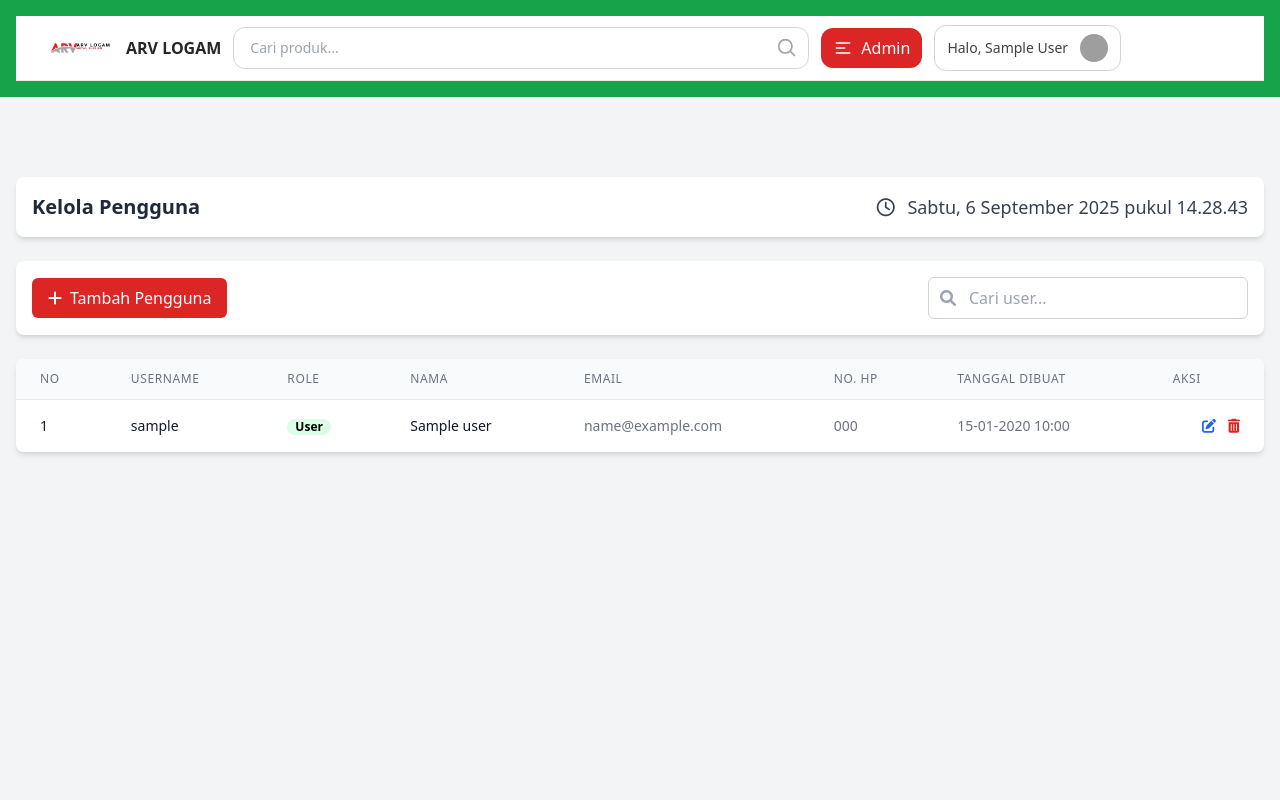
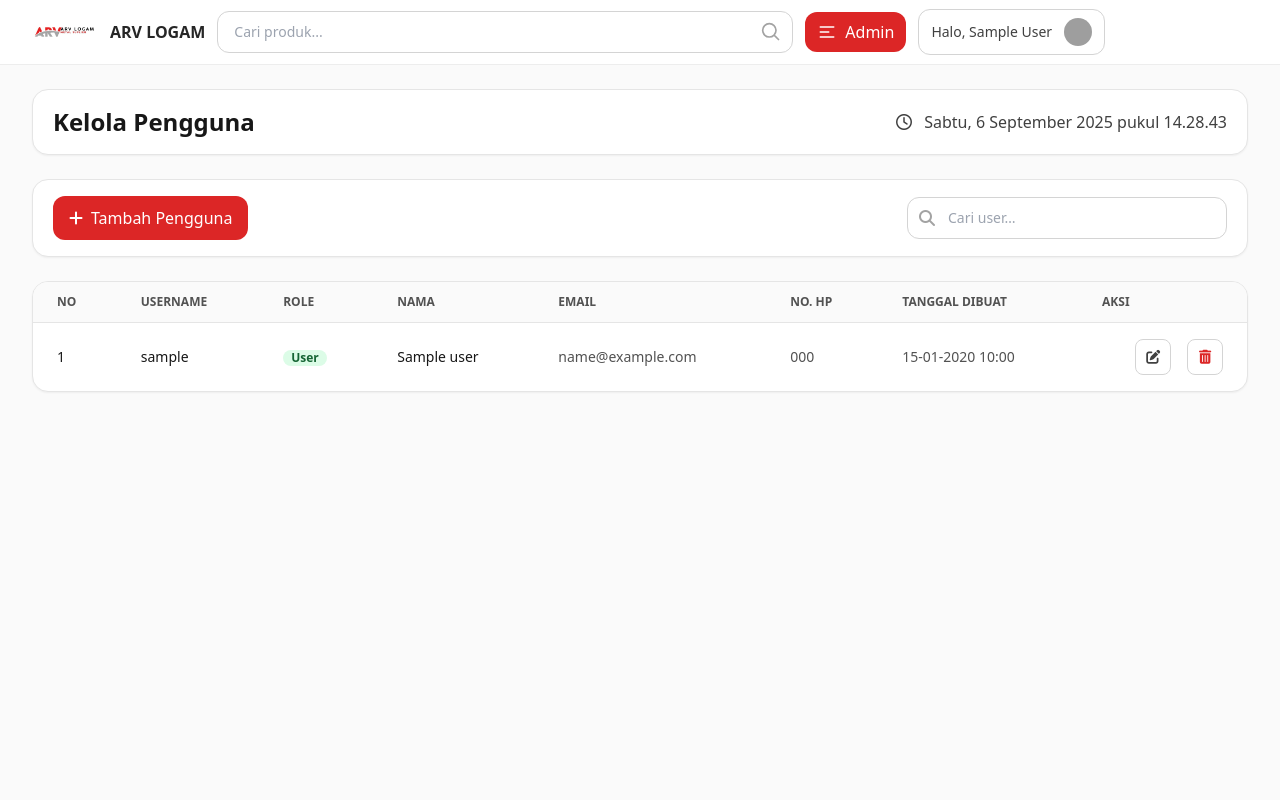
Before and after one commit to ARVLogam/my-flask-app, a Flask app: page /menuAdmin?roleMenu=kelolaUser in a window 1280 px wide. Run offline with Flask 3, Linux system fonts and the light colour scheme; the visitor is signed in with stand-in values (Sample User, id 1); a database or web service that is not in the repository returns one stand-in record (values such as "Sample title"); some libraries are stand-ins or nearby versions; grey boxes are pictures that could not be loaded.

Commit message:
Update kelolaUser.html

```diff
--- a/templates/kelolaUser.html
+++ b/templates/kelolaUser.html
@@ -1,94 +1,95 @@
+<!-- templates/kelolaUser.html -->
 <!DOCTYPE html>
-<html lang="en">
+<html lang="id">
 <head>
   <meta charset="UTF-8" />
-    <meta name="viewport" content="width=device-width, initial-scale=1.0" />
+  <meta name="viewport" content="width=device-width, initial-scale=1.0"/>
   <title>Kelola Pengguna</title>
   <script src="https://cdn.tailwindcss.com"></script>
-    <link href="https://cdnjs.cloudflare.com/ajax/libs/font-awesome/6.0.0-beta3/css/all.min.css" rel="stylesheet" />
+  <link href="https://cdnjs.cloudflare.com/ajax/libs/font-awesome/6.5.0/css/all.min.css" rel="stylesheet"/>
 </head>
-  <body class="bg-gray-100">
-    <nav class="bg-green-600 p-4 text-white">
+<body class="bg-neutral-50 min-h-screen">
+  {# NAVBAR UTAMA – tidak perlu dibungkus elemen lain #}
   {% include 'navbar.html' %}
-    </nav>
 
-    <div class="container mx-auto px-4 pt-16 md:pt-20">
-      <div class="bg-white rounded-lg shadow-md p-4 mb-6">
-        <div class="flex justify-between items-center">
-          <h2 class="text-xl font-bold text-gray-800">Kelola Pengguna</h2>
-          <div class="text-lg font-medium text-gray-700">
+  <main class="max-w-7xl mx-auto px-4 sm:px-6 lg:px-8 py-6">
+    {% include 'flashProtection.html' %}
+
+    <!-- Header -->
+    <section class="bg-white rounded-2xl shadow-sm border border-neutral-200 px-5 py-4 mb-6">
+      <div class="flex flex-wrap items-center justify-between gap-4">
+        <h1 class="text-2xl font-bold text-neutral-900">Kelola Pengguna</h1>
+        <div class="text-sm sm:text-base font-medium text-neutral-700">
           <i class="far fa-clock mr-2"></i>
           <span id="liveTime"></span>
         </div>
       </div>
-      </div>
+    </section>
 
-      <div class="bg-white rounded-lg shadow-md p-4 mb-6">
-        <div class="flex flex-col md:flex-row justify-between items-center gap-4">
+    <!-- Toolbar -->
+    <section class="bg-white rounded-2xl shadow-sm border border-neutral-200 px-5 py-4 mb-6">
+      <div class="flex flex-col md:flex-row items-stretch md:items-center justify-between gap-4">
         <a href="{{ url_for('addUser') }}"
-             class="bg-red-600 text-white px-4 py-2 rounded-md hover:bg-red-700 transition flex items-center">
-            <i class="fas fa-plus mr-2"></i> Tambah Pengguna
+           class="inline-flex items-center justify-center gap-2 rounded-xl bg-red-600 text-white px-4 py-2.5 hover:bg-red-700">
+          <i class="fas fa-plus"></i>
+          <span>Tambah Pengguna</span>
         </a>
 
-          <div class="relative flex-grow md:max-w-xs">
-            <input type="text" id="searchInput" placeholder="Cari user..."
-                   class="w-full pl-10 p-2 border border-gray-300 rounded-md focus:outline-none focus:ring-2 focus:ring-green-500 focus:border-transparent" />
-            <div class="absolute inset-y-0 left-0 pl-3 flex items-center pointer-events-none">
-              <i class="fas fa-search text-gray-400"></i>
+        <div class="relative w-full md:max-w-xs">
+          <input id="searchInput" type="text" placeholder="Cari user…"
+                 class="w-full rounded-xl border border-neutral-300 bg-white py-2.5 pl-10 pr-3 text-sm focus:outline-none focus:ring-2 focus:ring-red-500 focus:border-red-500"/>
+          <i class="fas fa-search text-neutral-400 absolute left-3 top-1/2 -translate-y-1/2"></i>
         </div>
       </div>
-        </div>
-      </div>
+    </section>
 
-      {% include 'flashProtection.html' %}
-
-      <div class="bg-white overflow-hidden shadow-md rounded-lg">
+    <!-- Tabel -->
+    <section class="bg-white rounded-2xl shadow-sm border border-neutral-200 overflow-hidden">
       <div class="overflow-x-auto">
-          <table class="min-w-full divide-y divide-gray-200">
-            <thead class="bg-gray-50">
+        <table class="min-w-full divide-y divide-neutral-200">
+          <thead class="bg-neutral-50">
             <tr>
-                <th class="px-6 py-3 text-left text-xs font-medium text-gray-500 uppercase tracking-wider">NO</th>
-                <th class="px-6 py-3 text-left text-xs font-medium text-gray-500 uppercase tracking-wider">Username</th>
-                <th class="px-6 py-3 text-left text-xs font-medium text-gray-500 uppercase tracking-wider">Role</th>
-                <th class="px-6 py-3 text-left text-xs font-medium text-gray-500 uppercase tracking-wider">Nama</th>
-                <th class="px-6 py-3 text-left text-xs font-medium text-gray-500 uppercase tracking-wider">Email</th>
-                <th class="px-6 py-3 text-left text-xs font-medium text-gray-500 uppercase tracking-wider">No. HP</th>
-                <th class="px-6 py-3 text-left text-xs font-medium text-gray-500 uppercase tracking-wider">Tanggal Dibuat</th>
-                <th class="px-6 py-3 text-left text-xs font-medium text-gray-500 uppercase tracking-wider">Aksi</th>
+              <th class="px-6 py-3 text-left text-xs font-semibold text-neutral-600 uppercase">No</th>
+              <th class="px-6 py-3 text-left text-xs font-semibold text-neutral-600 uppercase">Username</th>
+              <th class="px-6 py-3 text-left text-xs font-semibold text-neutral-600 uppercase">Role</th>
+              <th class="px-6 py-3 text-left text-xs font-semibold text-neutral-600 uppercase">Nama</th>
+              <th class="px-6 py-3 text-left text-xs font-semibold text-neutral-600 uppercase">Email</th>
+              <th class="px-6 py-3 text-left text-xs font-semibold text-neutral-600 uppercase">No. HP</th>
+              <th class="px-6 py-3 text-left text-xs font-semibold text-neutral-600 uppercase">Tanggal Dibuat</th>
+              <th class="px-6 py-3 text-left text-xs font-semibold text-neutral-600 uppercase">Aksi</th>
             </tr>
           </thead>
-            <tbody class="bg-white divide-y divide-gray-200" id="userTableBody">
+          <tbody id="userTableBody" class="divide-y divide-neutral-200">
             {% for user in users %}
-              <tr class="hover:bg-gray-50">
-                <td class="px-6 py-4 text-sm text-gray-900">{{ loop.index }}</td>
-                <td class="px-6 py-4 text-sm text-gray-900">{{ user[1] }}</td>
+            <tr class="hover:bg-neutral-50">
+              <td class="px-6 py-4 text-sm text-neutral-900">{{ loop.index }}</td>
+              <td class="px-6 py-4 text-sm text-neutral-900">{{ user[1] }}</td>
+
               <td class="px-6 py-4 text-sm">
                 {% if user[2] == 'admin' %}
-                  <span
-                    class="px-2 inline-flex text-xs font-semibold rounded-full bg-purple-100 text-black-800">
-                    Admin
-                  </span>
+                  <span class="px-2 inline-flex text-xs font-semibold rounded-full bg-purple-100 text-purple-800">Admin</span>
                 {% else %}
-                  <span
-                    class="px-2 inline-flex text-xs font-semibold rounded-full bg-green-100 text-black-800">
-                    User
-                  </span>
+                  <span class="px-2 inline-flex text-xs font-semibold rounded-full bg-green-100 text-green-800">User</span>
                 {% endif %}
               </td>
-                <td class="px-6 py-4 text-sm text-gray-900">{{ user[3] }}</td>
-                <td class="px-6 py-4 text-sm text-gray-500">{{ user[4] }}</td>
-                <td class="px-6 py-4 text-sm text-gray-500">{{ user[5] }}</td>
-                <td class="px-6 py-4 text-sm text-gray-500">
+
+              <td class="px-6 py-4 text-sm text-neutral-900">{{ user[3] }}</td>
+              <td class="px-6 py-4 text-sm text-neutral-600">{{ user[4] }}</td>
+              <td class="px-6 py-4 text-sm text-neutral-600">{{ user[5] }}</td>
+              <td class="px-6 py-4 text-sm text-neutral-600">
                 {{ user[6].strftime('%d-%m-%Y %H:%M') if user[6] else '' }}
               </td>
-                <td class="px-6 py-4 whitespace-nowrap text-sm text-right space-x-2">
+
+              <td class="px-6 py-4 whitespace-nowrap text-sm text-right space-x-3">
                 <a href="{{ url_for('editUser', user_id=user[0]) }}"
-                     class="text-blue-600 hover:text-blue-800">
-                    <i class="fas fa-edit"></i>
+                   class="inline-flex items-center justify-center h-9 w-9 rounded-lg border border-neutral-300 hover:bg-neutral-100"
+                   title="Edit">
+                  <i class="fas fa-edit text-neutral-700"></i>
                 </a>
                 <button onclick="confirmDelete('{{ user[0] }}')"
-                          class="text-red-600 hover:text-red-800">
-                    <i class="fas fa-trash-alt"></i>
+                        class="inline-flex items-center justify-center h-9 w-9 rounded-lg border border-neutral-300 hover:bg-neutral-100"
+                        title="Hapus">
+                  <i class="fas fa-trash-alt text-red-600"></i>
                 </button>
               </td>
             </tr>
@@ -96,24 +97,24 @@
           </tbody>
         </table>
       </div>
-      </div>
-    </div>
+    </section>
+  </main>
 
   <!-- Modal Hapus -->
   <div id="deleteModal"
-         class="fixed inset-0 bg-gray-600 bg-opacity-50 hidden flex items-center justify-center z-50">
-      <div class="bg-white rounded-lg shadow-lg p-6 w-96">
-        <h3 class="text-lg font-bold mb-4">Konfirmasi Hapus</h3>
-        <p class="mb-6">Apakah Anda yakin ingin menghapus user ini?</p>
-        <div class="flex justify-end space-x-4">
-          <button onclick="closeDeleteModal()"
-                  class="px-4 py-2 bg-gray-200 text-gray-800 rounded-md hover:bg-gray-300">
+       class="fixed inset-0 hidden z-[60] items-center justify-center bg-black/40">
+    <div class="bg-white rounded-2xl shadow-xl w-[90%] max-w-md p-6">
+      <h3 class="text-lg font-bold mb-3">Konfirmasi Hapus</h3>
+      <p class="text-neutral-700 mb-6">Apakah Anda yakin ingin menghapus user ini?</p>
+      <div class="flex justify-end gap-3">
+        <button type="button" onclick="closeDeleteModal()"
+                class="px-4 py-2 rounded-xl border border-neutral-300 hover:bg-neutral-100">
           Batal
         </button>
         <form id="deleteForm" method="POST" action="{{ url_for('deleteUser') }}">
-            <input type="hidden" id="deleteUserId" name="user_id" />
+          <input type="hidden" id="deleteUserId" name="user_id"/>
           <button type="submit"
-                    class="px-4 py-2 bg-red-600 text-white rounded-md hover:bg-red-700">
+                  class="px-4 py-2 rounded-xl bg-red-600 text-white hover:bg-red-700">
             Hapus
           </button>
         </form>
@@ -122,37 +123,40 @@
   </div>
 
   <script>
-      // Live time
+    // Jam hidup
     function updateClock() {
       const now = new Date();
-        const options = {
-          weekday: "long", year: "numeric", month: "long",
-          day: "numeric", hour: "2-digit", minute: "2-digit", second: "2-digit",
-        };
-        document.getElementById("liveTime").textContent = now.toLocaleDateString("id-ID", options);
+      const opts = { weekday:'long', year:'numeric', month:'long', day:'numeric',
+                     hour:'2-digit', minute:'2-digit', second:'2-digit' };
+      const el = document.getElementById('liveTime');
+      if (el) el.textContent = now.toLocaleDateString('id-ID', opts);
       setTimeout(updateClock, 1000);
     }
-      document.addEventListener("DOMContentLoaded", updateClock);
+    updateClock();
 
-      // Search
-      document.getElementById("searchInput")?.addEventListener("keyup", function () {
-        const searchValue = this.value.toLowerCase();
-        const rows = document.querySelectorAll("#userTableBody tr");
-        rows.forEach((row) => {
-          const text = row.textContent.toLowerCase();
-          row.style.display = text.includes(searchValue) ? "" : "none";
+    // Pencarian
+    const input = document.getElementById('searchInput');
+    input && input.addEventListener('input', function () {
+      const q = this.value.toLowerCase();
+      document.querySelectorAll('#userTableBody tr').forEach(tr => {
+        tr.style.display = tr.textContent.toLowerCase().includes(q) ? '' : 'none';
       });
     });
 
-      // Hapus user
-      function confirmDelete(userId) {
-        document.getElementById("deleteUserId").value = userId;
-        document.getElementById("deleteModal").classList.remove("hidden");
+    // Modal hapus
+    function confirmDelete(id) {
+      document.getElementById('deleteUserId').value = id;
+      const m = document.getElementById('deleteModal');
+      m.classList.remove('hidden');
+      m.classList.add('flex');
     }
-
     function closeDeleteModal() {
-        document.getElementById("deleteModal").classList.add("hidden");
+      const m = document.getElementById('deleteModal');
+      m.classList.add('hidden');
+      m.classList.remove('flex');
     }
+    window.confirmDelete = confirmDelete;
+    window.closeDeleteModal = closeDeleteModal;
   </script>
 </body>
 </html>
```
Lines whose indentation alone changed are shown as unchanged.
